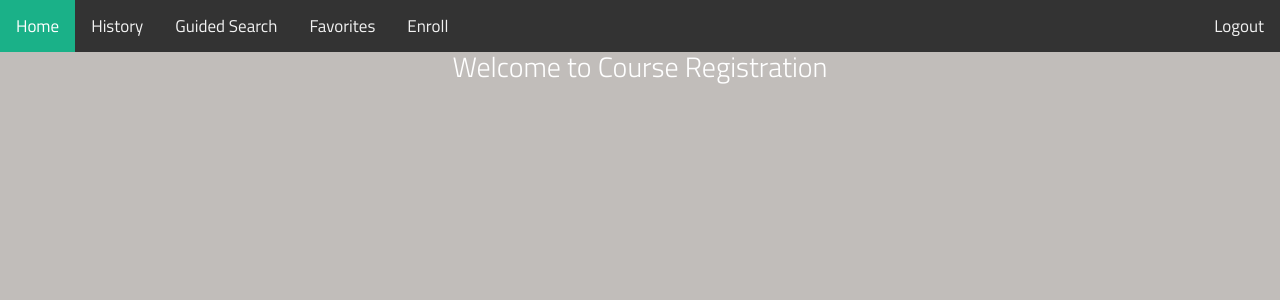
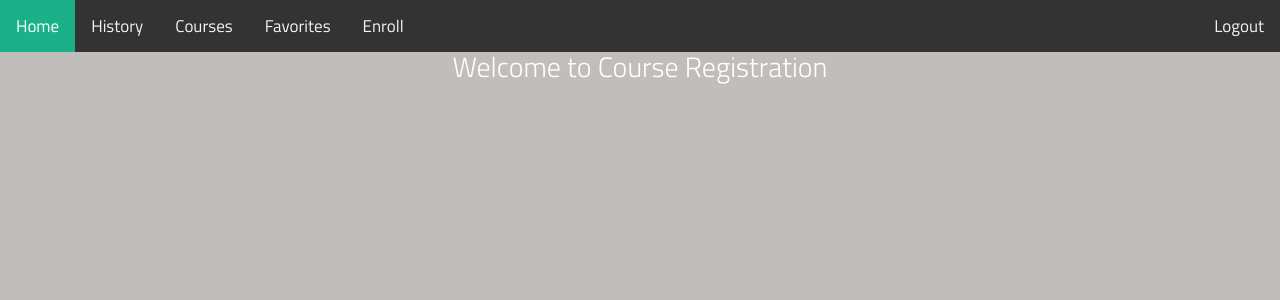
Before and after one commit to zebypoycattle/CS6314Project, a PHP site: page /home.php in a window 1280 px wide. Shown: the top 300 px of the page. Run offline with PHP 8.4, Linux system fonts and the light colour scheme; the visitor is signed in with stand-in values (Sample User, id 1); some libraries are stand-ins or nearby versions.

Commit message:
Add files via upload

```diff
--- a/home.php
+++ b/home.php
@@ -22,7 +22,7 @@ if(!isset($_SESSION['username']) || (trim($_SESSION['username']) == '')) {
 		<div class="topnav">
   			<a class="active" href="home.html">Home</a>
         <a href="history.php">History</a>
-  			<a href="guided_search.html">Guided Search</a>
+  			<a href="courses_page.php">Courses</a>
   			<a href="favorites.php">Favorites</a>
   			<a href="cart.php">Enroll</a>
   			<div class="topnav-right">
```
